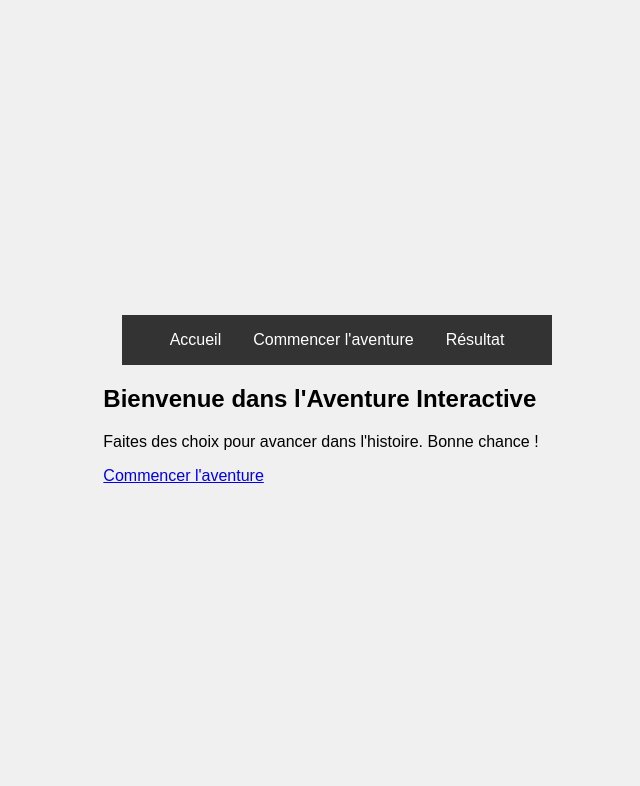
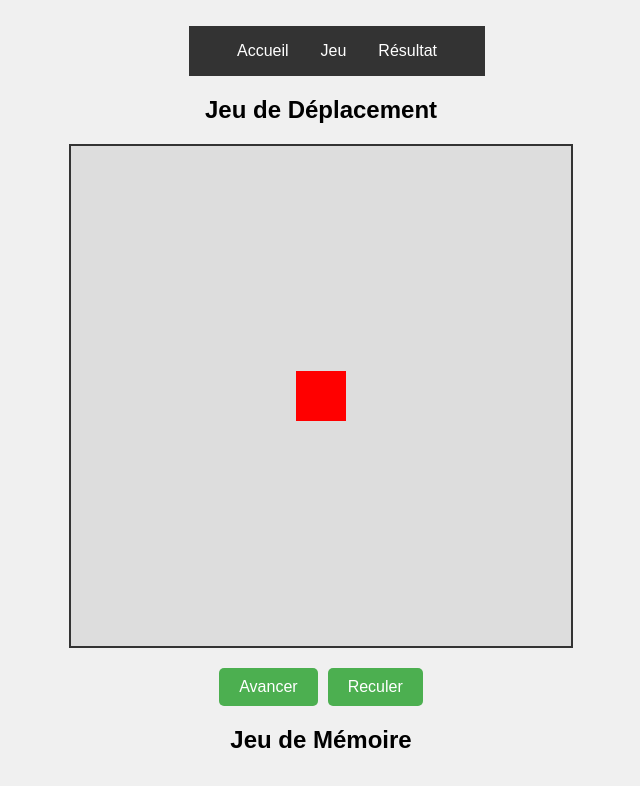
Before and after one commit to MMMAAARRRIIIEEE/Pjr, a plain HTML site: page index.htm in a window 1280 px wide. Shown: the whole page, without its empty margins (319-959 px from the left). Drawn offline with Linux system fonts and the light colour scheme.

Commit message:
15-12-24

```diff
--- a/CSS/style.css
+++ b/CSS/style.css
@@ -11,7 +11,7 @@ body {
 }
 
 .navbar {
-    background-color: #333;      /* Définit la couleur de fond de la barre de navigation */
+    background-color: #333;        /* Définit la couleur de fond de la barre de navigation */
     padding: 1rem;                 /* Ajoute un espacement interne */
     width: 100%;                   /* Définit la largeur à 100% */
 }
@@ -29,12 +29,51 @@ body {
 }
 
 .navbar .nav-links a {
-    color: white;                /* Définit la couleur du texte des liens */
+    color: white;                  /* Définit la couleur du texte des liens */
     text-decoration: none;         /* Supprime le soulignement des liens */
 }
 
 .jeu {
     text-align: center;            /* Centre le texte */
+}
+
+#game-container {
+    width: 500px;                  /* Définit la largeur du conteneur de jeu */
+    height: 500px;                 /* Définit la hauteur du conteneur de jeu */
+    background-color: #ddd;        /* Définit la couleur de fond du conteneur de jeu */
+    position: relative;            /* Positionne les éléments de manière relative */
+    overflow: hidden;              /* Cache les éléments qui dépassent du conteneur */
+    border: 2px solid #333;        /* Ajoute une bordure de 2px de couleur #333 */
+    margin-bottom: 20px;           /* Ajoute une marge en bas du conteneur */
+}
+
+#character {
+    width: 50px;                   /* Définit la largeur du personnage */
+    height: 50px;                  /* Définit la hauteur du personnage */
+    background-color: red;         /* Définit la couleur de fond du personnage */
+    position: absolute;            /* Positionne les éléments de manière absolue */
+    top: 225px;                    /* Positionne le personnage à 225px du haut du conteneur */
+    left: 225px;                   /* Positionne le personnage à 225px de la gauche du conteneur */
+}
+
+.controls {
+    display: flex;                 /* Utilise Flexbox pour la mise en page */
+    justify-content: center;       /* Centre les boutons horizontalement */
+    gap: 10px;                     /* Ajoute un espacement de 10px entre les boutons */
+}
+
+button {
+    padding: 10px 20px;            /* Ajoute un espacement interne aux boutons */
+    font-size: 16px;               /* Définit la taille de la police des boutons */
+    cursor: pointer;               /* Change le curseur en pointeur */
+    border: none;                  /* Supprime les bordures des boutons */
+    border-radius: 5px;            /* Ajoute des coins arrondis aux boutons */
+    background-color: #4CAF50;     /* Définit la couleur de fond des boutons */
+    color: white;                  /* Définit la couleur du texte des boutons */
+}
+
+button:hover {
+    background-color: #45a049;     /* Change la couleur de fond des boutons au survol */
 }
 
 .memory-game {
@@ -100,13 +139,4 @@ body {
 .memory-card img {
     width: 100%;                   /* Définit la largeur de l'image à 100% */
     height: 100%;                  /* Définit la hauteur de l'image à 100% */
-    object-fit: cover;             /* Ajuste l'image pour couvrir l'espace disponible */
-    border-radius: 5px;            /* Ajoute des coins arrondis */
-}
-
-.game-over {
-    display: none;                 /* Cache l'élément par défaut */
-    font-size: 24px;               /* Définit la taille de la police */
-    color: green;                  /* Définit la couleur du texte */
-    margin-top: 20px;              /* Ajoute un espacement au-dessus de l'élément */
-}
+    object-fit: cover[_{{{CITATION{{{_1{](https://github.com/antydemant/lessons-2020/tree/0c6095f45bfd841914ac8e7e25f8c9df273dea69/02-closure-and-context%2Fhomework%2FREADME.md)
--- a/index.htm
+++ b/index.htm
@@ -3,24 +3,35 @@
 <head>
     <meta charset="UTF-8">
     <meta name="viewport" content="width=device-width, initial-scale=1.0">
-    <title>Aventure Interactive</title>
+    <title>Jeu Combiné</title>
     <link rel="stylesheet" href="css/style.css">
-    <script src="js/index.js" defer></script>
+    <script src="js/game.js" defer></script>
+    <script src="js/memory.js" defer></script>
 </head>
 <body>
     <header>
         <nav class="navbar">
             <ul class="nav-links">
                 <li><a href="index.html">Accueil</a></li>
-                <li><a href="choix1.html">Commencer l'aventure</a></li>
+                <li><a href="jeu.html">Jeu</a></li>
                 <li><a href="resultat.html">Résultat</a></li>
             </ul>
         </nav>
     </header>
-    <section class="accueil">
-        <h1>Bienvenue dans l'Aventure Interactive</h1>
-        <p>Faites des choix pour avancer dans l'histoire. Bonne chance !</p>
-        <a href="choix1.html" class="bouton">Commencer l'aventure</a>
+    <section class="jeu">
+        <h1>Jeu de Déplacement</h1>
+        <div id="game-container">
+            <div id="character"></div>
+        </div>
+        <div class="controls">
+            <button id="move-forward">Avancer</button>
+            <button id="move-backward">Reculer</button>
+        </div>
+    </section>
+    <section class="jeu">
+        <h1>Jeu de Mémoire</h1>
+        <div id="memory-game" class="memory-game"></div>
+        <div id="game-over" class="game-over"></div>
     </section>
 </body>
 </html>
```
